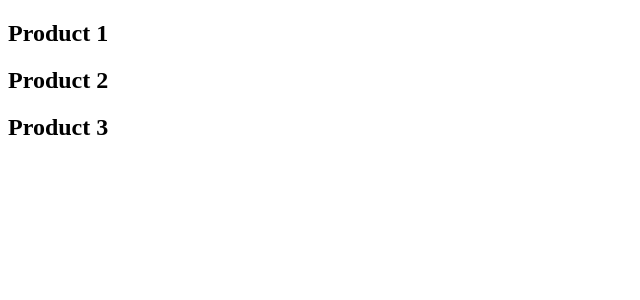
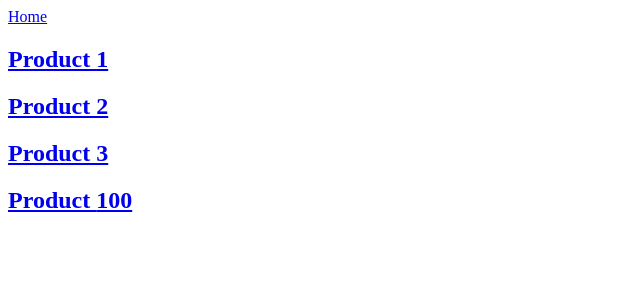
Before and after one commit to duckhai80/roadmap.sh-nextjs-hello-world, a Next.js app: page /product in a window 1280 px wide. Shown: the top 300 px of the page, without its empty margins (0-640 px from the left). Built offline with nearby package versions, Linux system fonts and the light colour scheme.

Commit message:
Research next.js routing and 404 not found page

```diff
--- /dev/null
+++ b/pages/404.js
@@ -0,0 +1,5 @@
+function PageNotFound() {
+  return <h1>404 Page with all the custom styling necessary</h1>;
+}
+
+export default PageNotFound;
--- a/pages/product/[productId]/review/[reviewId].js
+++ b/pages/product/[productId]/review/[reviewId].js
@@ -3,6 +3,8 @@ import { useRouter } from "next/router";
 function Review(props) {
   const router = useRouter();
   const { productId, reviewId } = router.query;
+
+  console.log(router.query);
 
   return (
     <h1>
--- a/pages/product/index.js
+++ b/pages/product/index.js
@@ -1,11 +1,24 @@
-ProductList.propTypes = {};
+import Link from "next/link";
 
-function ProductList(props) {
+function ProductList({ productId = 100 }) {
   return (
     <div>
-      <h2>Product 1</h2>
-      <h2>Product 2</h2>
-      <h2>Product 3</h2>
+      <Link href="/">Home</Link>
+
+      <h2>
+        <Link href="/product/1">Product 1</Link>
+      </h2>
+      <h2>
+        <Link href="/product/2">Product 2</Link>
+      </h2>
+      <h2>
+        <Link href="/product/3" replace>
+          Product 3
+        </Link>
+      </h2>
+      <h2>
+        <Link href={`/product/${productId}`}>Product {productId}</Link>
+      </h2>
     </div>
   );
 }
```
Also changed, not shown: pages/docs/[[...params]].js (added, +21 -0 lines), pages/index.js (+17 -1 lines).
